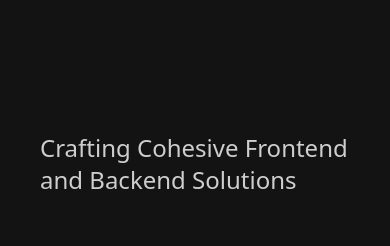
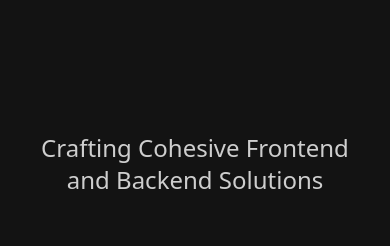
Before and after one commit to LordCail1/portfolio_front_end, a Next.js app: page / in a window 390 px wide. Shown: the part 1160-1406 px from the top of the page. Built offline with nearby package versions, Linux system fonts and the light colour scheme; a web font is replaced by a local one.

Commit message:
fixed bug related to centering of text inside service card on mobile screen size

```diff
--- a/src/components/ServicesSection/ServiceCard/ServiceCard.tsx
+++ b/src/components/ServicesSection/ServiceCard/ServiceCard.tsx
@@ -53,7 +53,7 @@ export default function ServiceCard({ description, text, title }: Props) {
 					{title}
 				</h1>
 			</figure>
-			<h3 className="text-2xl font-extralight text-american_silver">{description}</h3>
+			<h3 className="text-2xl font-extralight text-american_silver sm:text-left text-center">{description}</h3>
 			<p className="min-h-[160px] text-center text-base leading-loose text-american_silver sm:text-left">
 				{text}
 			</p>
```
